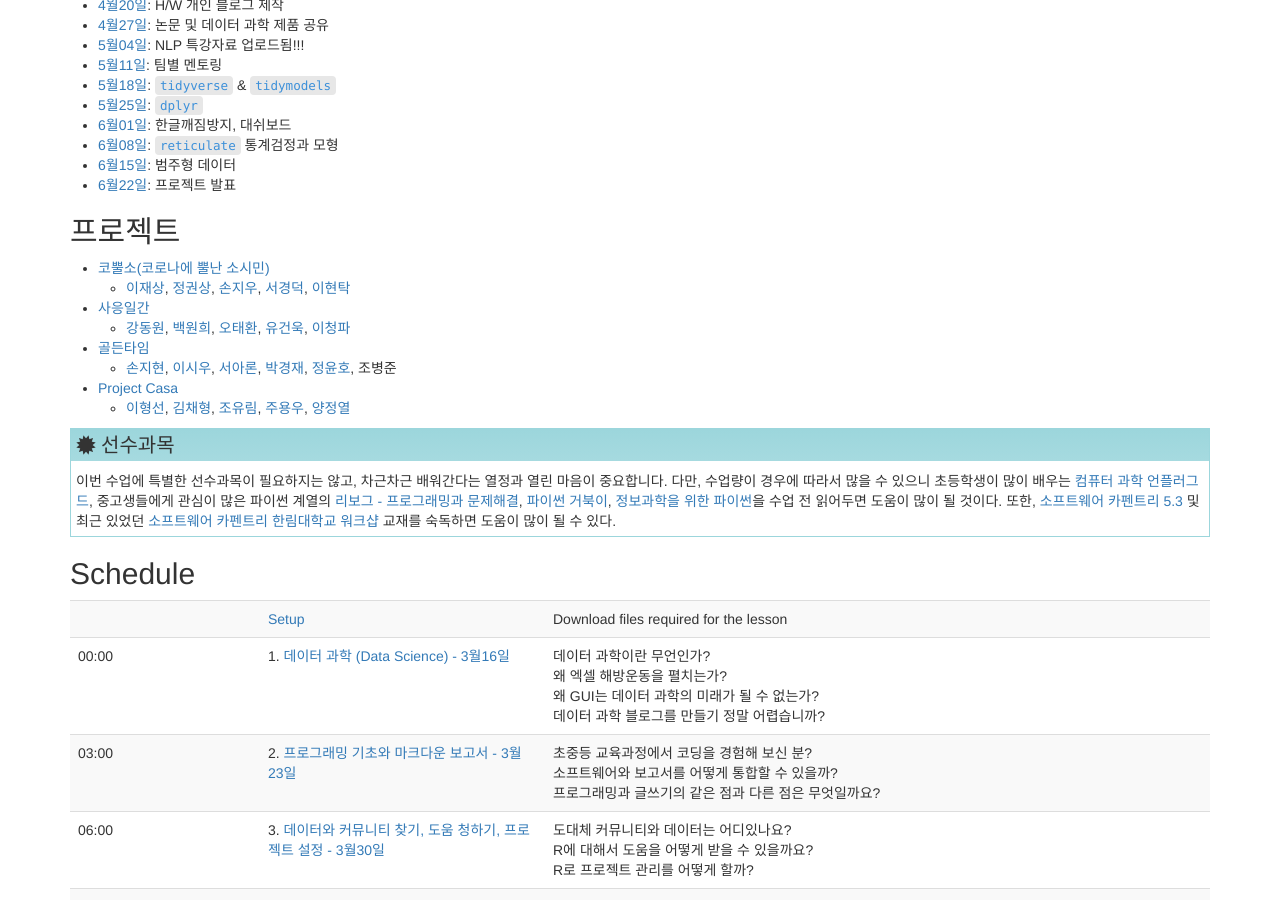
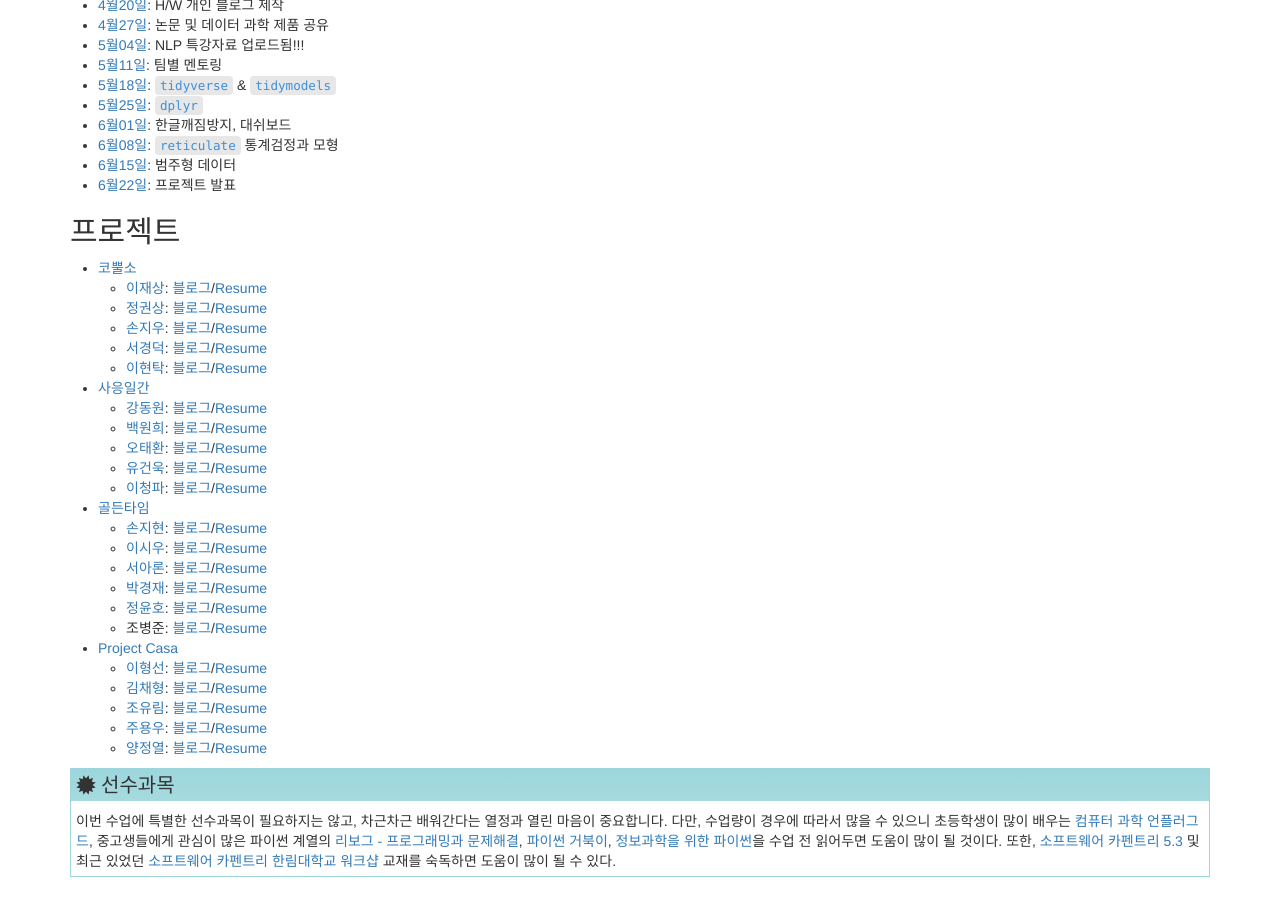
Before and after one commit to statkclee/ds-intro-2020, a Jekyll site: the page built from index.md, in a window 1280 px wide and 900 px high, scrolled down 753 px. Built offline with Jekyll 4.4.1, drawn with Linux system fonts in a browser that asks for light colours.

Commit message:
upload last lecture note

```diff
--- a/index.md
+++ b/index.md
@@ -43,19 +43,36 @@
 - [5월25일](https://hackmd.io/wMk1R_E4RKatr0kNeFrAOQ): `dplyr`
 - [6월01일](https://hackmd.io/eujIZMzrT-SW7RxRNne7Qg): 한글깨짐방지, 대쉬보드
 - [6월08일](https://hackmd.io/UTEGveuLTJOaXHM1rWziYQ): `reticulate` 통계검정과 모형
-- [6월15일](): 범주형 데이터
+- [6월15일](https://hackmd.io/jX0ZGKhpSvu52Juu7jvs5Q): 범주형 데이터
 - [6월22일](): 프로젝트 발표
 
 ## 프로젝트
 
-- [코뿔소(코로나에 뿔난 소시민)](https://github.com/unks96/rhino)
-    - [이재상](https://github.com/jaesanglee95), [정권상](https://github.com/unks96), [손지우](https://github.com/SonJiwoo), [서경덕](https://github.com/Gyeongdeok), [이현탁](https://github.com/11aw1iet)
+- [코뿔소](https://github.com/unks96/rhino)
+    - [이재상](https://github.com/jaesanglee95): [블로그]()/[Resume]()
+    - [정권상](https://github.com/unks96): [블로그]()/[Resume]()
+    - [손지우](https://github.com/SonJiwoo): [블로그]()/[Resume]()
+    - [서경덕](https://github.com/Gyeongdeok): [블로그]()/[Resume]()
+    - [이현탁](https://github.com/11aw1iet): [블로그]()/[Resume]()
 - [사응일간](https://github.com/YooGunWook/1nurse4stat)
-    - [강동원](https://github.com/dw3624), [백원희](https://github.com/Wonhee-baek), [오태환](https://github.com/dhxoghks95), [유건욱](https://github.com/YooGunwook), [이청파](https://github.com/leechungpa)
+    - [강동원](https://github.com/dw3624): [블로그]()/[Resume]()
+    - [백원희](https://github.com/Wonhee-baek): [블로그]()/[Resume]()
+    - [오태환](https://github.com/dhxoghks95): [블로그]()/[Resume]()
+    - [유건욱](https://github.com/YooGunwook): [블로그]()/[Resume]()
+    - [이청파](https://github.com/leechungpa): [블로그]()/[Resume]()
 - [골든타임](https://github.com/twg12/IntroToDataScience_5)
-    - [손지현](https://github.com/twg12), [이시우](https://github.com/SeewooLi), [서아론](https://github.com/arnsu0820), [박경재](https://github.com/Hankpkj), [정윤호](https://github.com/YoonHoJeong), 조병준
+    - [손지현](https://github.com/twg12): [블로그]()/[Resume]()
+    - [이시우](https://github.com/SeewooLi): [블로그]()/[Resume]()
+    - [서아론](https://github.com/arnsu0820): [블로그]()/[Resume]()
+    - [박경재](https://github.com/Hankpkj): [블로그]()/[Resume]()
+    - [정윤호](https://github.com/YoonHoJeong): [블로그]()/[Resume]()
+    - 조병준: [블로그]()/[Resume]()
 - [Project Casa](https://github.com/whoareyouwhoami/ProjectCasa)
-    - [이형선](https://github.com/traceofpassion), [김채형](https://github.com//cheris8), [조유림](https://github.com//whdbfla6), [주용우](https://github.com/whoareyouwhoami), [양정열](https://github.com/passionyang16)
+    - [이형선](https://github.com/traceofpassion): [블로그]()/[Resume]()
+    - [김채형](https://github.com//cheris8): [블로그]()/[Resume]()
+    - [조유림](https://github.com//whdbfla6): [블로그]()/[Resume]()
+    - [주용우](https://github.com/whoareyouwhoami): [블로그]()/[Resume]()
+    - [양정열](https://github.com/passionyang16): [블로그]()/[Resume]()
 
 > ## 선수과목
 >
```
